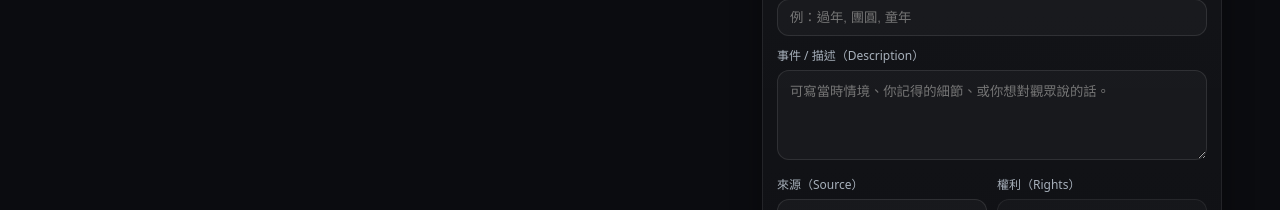
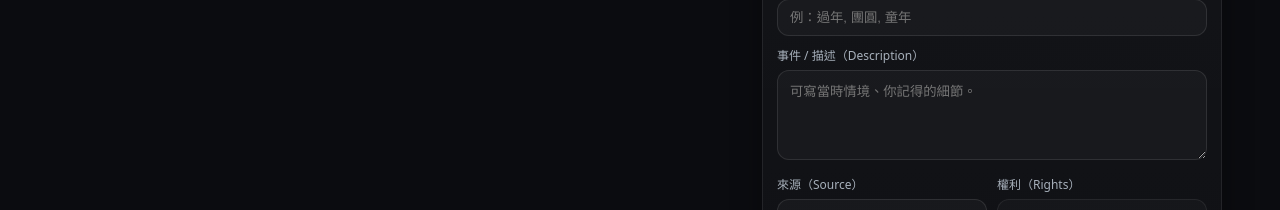
Before and after one commit to weis3313/family-archive, a plain HTML site: page index.html in a window 1280 px wide. Shown: the part 463-673 px from the top of the page. Drawn offline with Linux system fonts and the light colour scheme.

Commit message:
Update index.html

```diff
--- a/index.html
+++ b/index.html
@@ -203,7 +203,7 @@
           <input id="f_tags" type="text" placeholder="例：過年, 團圓, 童年" />
 
           <label>事件 / 描述（Description）</label>
-          <textarea id="f_desc" placeholder="可寫當時情境、你記得的細節、或你想對觀眾說的話。"></textarea>
+          <textarea id="f_desc" placeholder="可寫當時情境、你記得的細節。"></textarea>
 
           <div class="two">
             <div>
```
